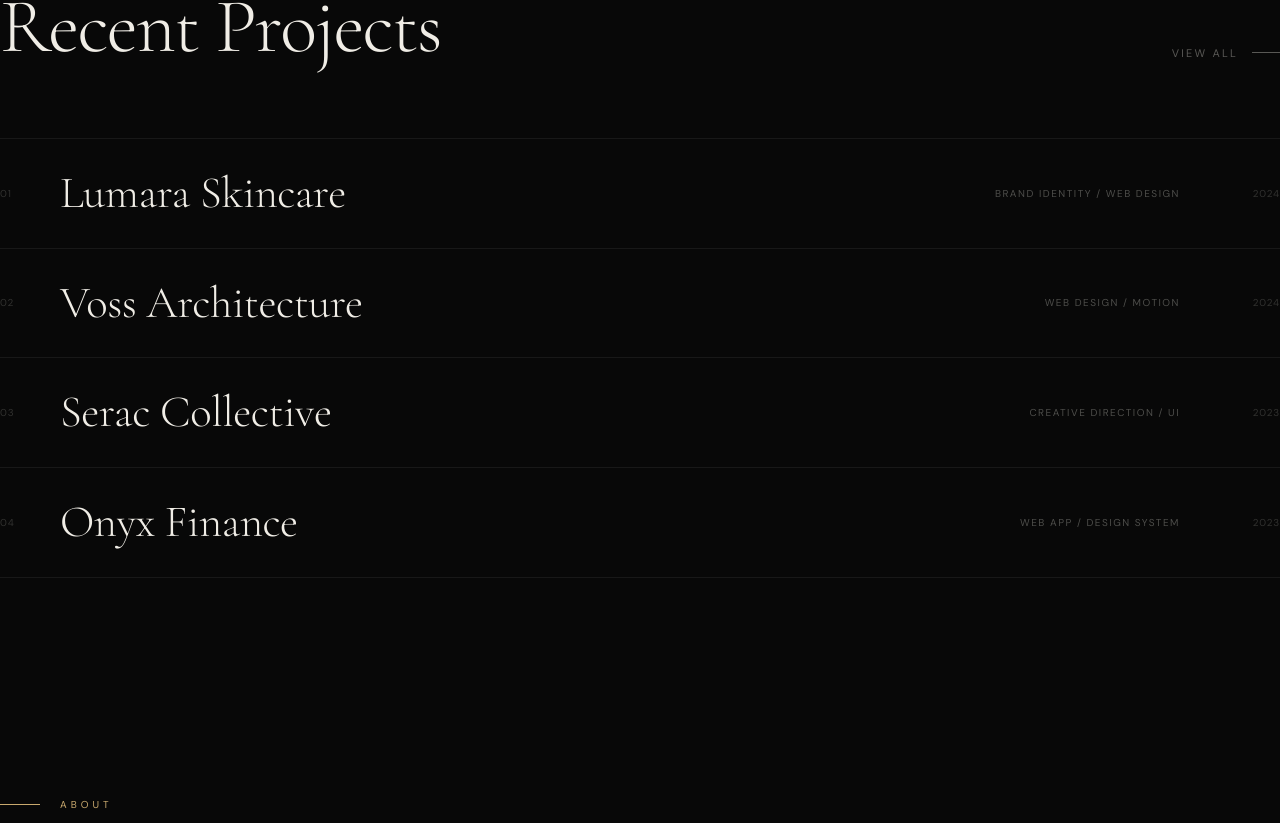
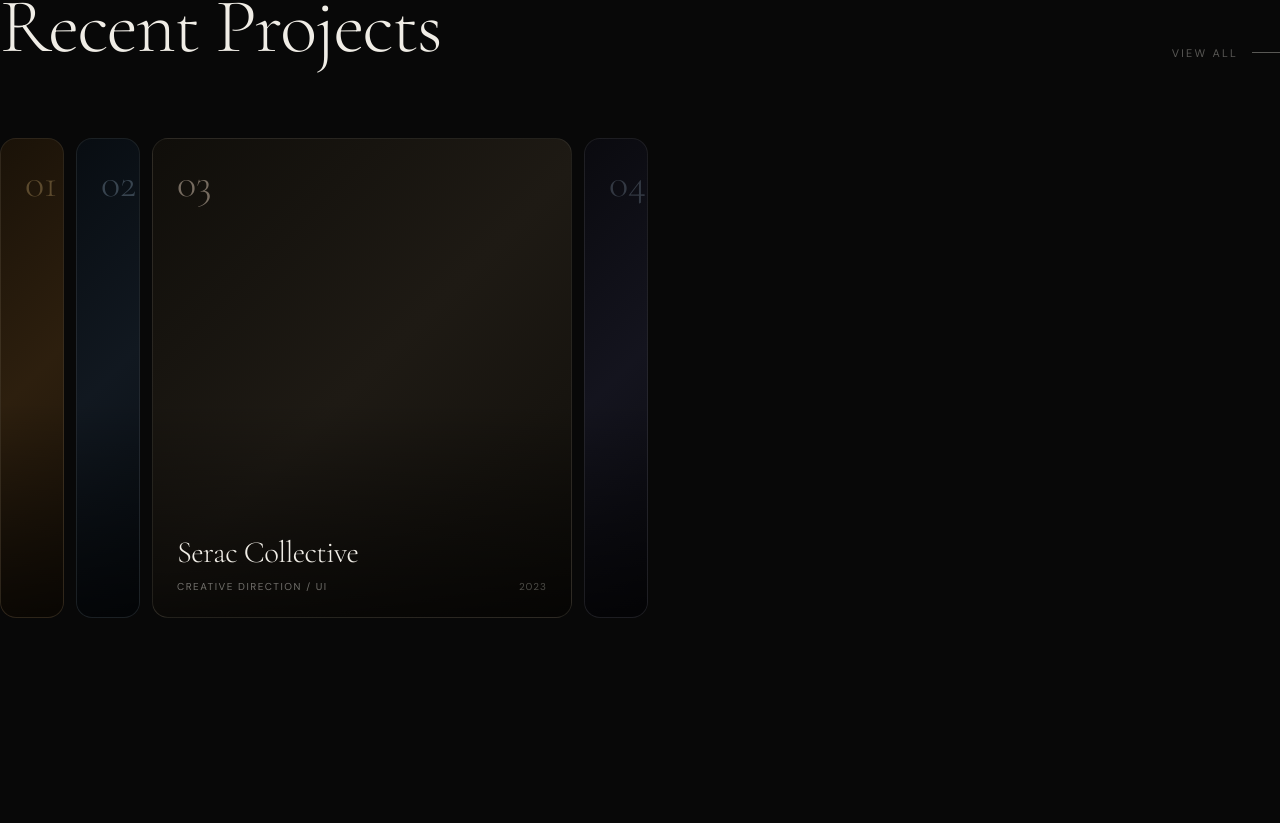
Before and after one commit to ndereba2business-glitch/noir-studio, a Next.js app: page / in a window 1280 px wide. Shown: the part 1093-1916 px from the top of the page. Built offline with nearby package versions, Linux system fonts and the light colour scheme.

Commit message:
Add interactive accordion to Work section

```diff
--- a/components/sections/Work.tsx
+++ b/components/sections/Work.tsx
@@ -3,6 +3,7 @@
 import { useEffect, useRef, useState } from 'react'
 import { gsap } from 'gsap'
 import { ScrollTrigger } from 'gsap/ScrollTrigger'
+import Link from 'next/link' // Added next/link import
 
 gsap.registerPlugin(ScrollTrigger)
 
@@ -41,14 +42,144 @@ const PROJECTS = [
   },
 ]
 
+type Project = (typeof PROJECTS)[number]
+
+function AccordionItem({
+  item,
+  isActive,
+  onActivate,
+}: {
+  item: Project
+  isActive: boolean
+  onActivate: () => void
+}) {
+  return (
+    <div
+      onMouseEnter={onActivate}
+      onClick={onActivate}
+      className="transition-all duration-700 ease-in-out"
+      style={{
+        position: 'relative',
+        flexShrink: 0,
+        height: '480px',
+        width: isActive ? '420px' : '64px',
+        maxWidth: isActive ? '60vw' : '64px',
+        borderRadius: '16px',
+        overflow: 'hidden',
+        cursor: 'pointer',
+        background: item.bg,
+        border: '1px solid rgba(240,237,230,0.08)',
+      }}
+    >
+      <div
+        style={{
+          position: 'absolute',
+          inset: 0,
+          background: 'linear-gradient(to top, rgba(0,0,0,0.65) 0%, transparent 45%)',
+        }}
+      />
+
+      <span
+        style={{
+          position: 'absolute',
+          top: '24px',
+          left: '24px',
+          fontFamily: 'var(--font-cormorant), serif',
+          fontSize: '2.5rem',
+          fontWeight: 300,
+          color: item.color,
+          opacity: isActive ? 0.6 : 0.35,
+          transition: 'opacity 0.5s ease',
+          lineHeight: 1,
+        }}
+      >
+        {item.id}
+      </span>
+
+      {isActive && (
+        <div
+          style={{
+            position: 'absolute',
+            bottom: '24px',
+            left: '24px',
+            right: '24px',
+            opacity: 1,
+            transition: 'opacity 0.5s ease 0.15s',
+          }}
+        >
+          <h3
+            style={{
+              fontFamily: 'var(--font-cormorant), serif',
+              fontSize: 'clamp(1.6rem, 2.4vw, 2.2rem)',
+              fontWeight: 300,
+              color: '#f0ede6',
+              marginBottom: '10px',
+              lineHeight: 1.1,
+              whiteSpace: 'nowrap',
+              overflow: 'hidden',
+              textOverflow: 'ellipsis',
+            }}
+          >
+            {item.title}
+          </h3>
+          <div style={{ display: 'flex', justifyContent: 'space-between', gap: '12px' }}>
+            <span
+              style={{
+                fontFamily: 'var(--font-dm-sans), sans-serif',
+                fontSize: '10px',
+                letterSpacing: '0.15em',
+                textTransform: 'uppercase',
+                color: 'rgba(240,237,230,0.45)',
+                whiteSpace: 'nowrap',
+                overflow: 'hidden',
+                textOverflow: 'ellipsis',
+              }}
+            >
+              {item.category}
+            </span>
+            <span
+              style={{
+                fontFamily: 'var(--font-dm-sans), sans-serif',
+                fontSize: '10px',
+                letterSpacing: '0.1em',
+                color: 'rgba(240,237,230,0.3)',
+              }}
+            >
+              {item.year}
+            </span>
+          </div>
+        </div>
+      )}
+
+      {!isActive && (
+        <span
+          style={{
+            position: 'absolute',
+            bottom: '32px',
+            left: '50%',
+            transform: 'translateX(-50%) rotate(90deg)',
+            transformOrigin: 'left center',
+            whiteSpace: 'nowrap',
+            fontFamily: 'var(--font-dm-sans), sans-serif',
+            fontSize: '10px',
+            letterSpacing: '0.2em',
+            textTransform: 'uppercase',
+            color: 'rgba(240,237,230,0.4)',
+          }}
+        >
+          {item.title}
+        </span>
+      )}
+    </div>
+  )
+}
+
 export default function Work() {
   const sectionRef = useRef<HTMLElement>(null)
-  const previewRef = useRef<HTMLDivElement>(null)
-  const [activeProject, setActiveProject] = useState<number | null>(null)
+  const [activeIndex, setActiveIndex] = useState(2)
 
   useEffect(() => {
     const ctx = gsap.context(() => {
-
       gsap.from('.work-header', {
         y: 50,
         opacity: 0,
@@ -61,75 +192,25 @@ export default function Work() {
         },
       })
 
-      gsap.from('.project-row', {
-        y: 24,
+      gsap.from('.accordion-track', {
+        y: 30,
         opacity: 0,
-        duration: 0.9,
-        stagger: 0.1,
+        duration: 1,
         ease: 'power3.out',
         scrollTrigger: {
-          trigger: '.projects-list',
-          start: 'top 82%',
+          trigger: '.accordion-track',
+          start: 'top 85%',
           toggleActions: 'play none none none',
         },
       })
-
     }, sectionRef)
 
     return () => ctx.revert()
   }, [])
 
-  const handleMouseMove = (e: React.MouseEvent) => {
-    if (!previewRef.current || !sectionRef.current) return
-    const rect = sectionRef.current.getBoundingClientRect()
-    const x = e.clientX - rect.left
-    const y = e.clientY - rect.top
-    gsap.to(previewRef.current, {
-      x: x - 140,
-      y: y - 100,
-      duration: 0.5,
-      ease: 'power2.out',
-    })
-  }
-
-  const handleProjectEnter = (index: number) => {
-    setActiveProject(index)
-    gsap.killTweensOf(previewRef.current)
-    gsap.to(previewRef.current, {
-      opacity: 1,
-      transform: 'scale(1)',
-      duration: 0.45,
-      ease: 'power3.out',
-    })
-  }
-
-  const handleProjectLeave = () => {
-    setActiveProject(null)
-    gsap.killTweensOf(previewRef.current)
-    gsap.to(previewRef.current, {
-      opacity: 0,
-      transform: 'scale(0.88)',
-      duration: 0.35,
-      ease: 'power2.in',
-    })
-  }
-
-  const handleRowOver = (e: React.MouseEvent<HTMLDivElement>) => {
-    const el = e.currentTarget
-    gsap.to(el, { paddingLeft: 16, duration: 0.35, ease: 'power2.out' })
-    el.style.borderTopColor = 'rgba(201,169,110,0.4)'
-  }
-
-  const handleRowOut = (e: React.MouseEvent<HTMLDivElement>) => {
-    const el = e.currentTarget
-    gsap.to(el, { paddingLeft: 0, duration: 0.35, ease: 'power2.out' })
-    el.style.borderTopColor = 'rgba(240,237,230,0.07)'
-  }
-
   return (
     <section
       ref={sectionRef}
-      onMouseMove={handleMouseMove}
       style={{
         position: 'relative',
         width: '100%',
@@ -138,91 +219,37 @@ export default function Work() {
         overflow: 'hidden',
       }}
     >
-
-      <div
-        ref={previewRef}
-        style={{
-          position: 'absolute',
-          width: '300px',
-          height: '210px',
-          borderRadius: '3px',
-          overflow: 'hidden',
-          pointerEvents: 'none',
-          zIndex: 50,
-          opacity: 0,
-          transform: 'scale(0.88)',
-          top: 0,
-          left: 0,
-          boxShadow: '0 24px 64px rgba(0,0,0,0.6)',
-        }}
-      >
-        {PROJECTS.map((project, i) => (
-          <div
-            key={i}
-            style={{
-              position: 'absolute',
-              inset: 0,
-              background: project.bg,
-              opacity: activeProject === i ? 1 : 0,
-              transition: 'opacity 0.35s ease',
-              display: 'flex',
-              alignItems: 'center',
-              justifyContent: 'center',
-              flexDirection: 'column',
-              gap: '8px',
-            }}
-          >
-            <span style={{
-              fontFamily: 'var(--font-cormorant), serif',
-              fontSize: '4rem',
-              color: project.color,
-              opacity: 0.5,
-              fontWeight: 300,
-              lineHeight: 1,
-            }}>
-              {project.id}
-            </span>
-            <span style={{
-              fontFamily: 'var(--font-dm-sans), sans-serif',
-              fontSize: '9px',
-              letterSpacing: '0.3em',
-              textTransform: 'uppercase',
-              color: project.color,
-              opacity: 0.4,
-            }}>
-              {project.title}
-            </span>
-          </div>
-        ))}
-      </div>
-
       <div className="work-header" style={{ marginBottom: '72px' }}>
         <div style={{ display: 'flex', alignItems: 'center', gap: '20px', marginBottom: '28px' }}>
           <div style={{ width: '40px', height: '1px', background: '#c9a96e' }} />
-          <span style={{
+          <span
+            style={{
               fontFamily: 'var(--font-dm-sans), sans-serif',
               fontSize: '10px',
               letterSpacing: '0.4em',
               textTransform: 'uppercase',
               color: '#c9a96e',
-          }}>
+            }}
+          >
             Selected Work
           </span>
         </div>
 
         <div style={{ display: 'flex', alignItems: 'flex-end', justifyContent: 'space-between' }}>
-          <h2 style={{
+          <h2
+            style={{
               fontFamily: 'var(--font-cormorant), serif',
               fontSize: 'clamp(2.5rem, 6vw, 5rem)',
               fontWeight: 300,
               color: '#f0ede6',
               lineHeight: 1,
               letterSpacing: '-0.02em',
-          }}>
+            }}
+          >
             Recent Projects
           </h2>
 
-          <a
+          <Link
             href="/work"
             style={{
               fontFamily: 'var(--font-dm-sans), sans-serif',
@@ -238,78 +265,29 @@ export default function Work() {
           >
             <span>View All</span>
             <span style={{ width: '28px', height: '1px', background: 'currentColor', display: 'block' }} />
-          </a>
+          </Link>
         </div>
       </div>
 
-      <div className="projects-list">
-        {PROJECTS.map((project, i) => (
       <div
-            key={i}
-            className="project-row"
-            onMouseEnter={() => handleProjectEnter(i)}
-            onMouseLeave={handleProjectLeave}
-            onMouseOver={handleRowOver}
-            onMouseOut={handleRowOut}
+        className="accordion-track"
         style={{
           display: 'flex',
           alignItems: 'center',
-              justifyContent: 'space-between',
-              padding: '32px 0',
-              paddingLeft: '0px',
-              borderTop: '1px solid rgba(240,237,230,0.07)',
-              cursor: 'pointer',
+          gap: '12px',
+          overflowX: 'auto',
+          paddingBottom: '8px',
         }}
       >
-            <div style={{ display: 'flex', alignItems: 'center', gap: '36px' }}>
-              <span style={{
-                fontFamily: 'var(--font-dm-sans), sans-serif',
-                fontSize: '10px',
-                color: 'rgba(240,237,230,0.18)',
-                letterSpacing: '0.08em',
-                minWidth: '24px',
-              }}>
-                {project.id}
-              </span>
-              <h3 style={{
-                fontFamily: 'var(--font-cormorant), serif',
-                fontSize: 'clamp(1.9rem, 3.5vw, 3.2rem)',
-                fontWeight: 300,
-                color: '#f0ede6',
-                letterSpacing: '-0.01em',
-                lineHeight: 1,
-              }}>
-                {project.title}
-              </h3>
+        {PROJECTS.map((project, i) => (
+          <AccordionItem
+            key={project.id}
+            item={project}
+            isActive={i === activeIndex}
+            onActivate={() => setActiveIndex(i)}
+          />
+        ))}
       </div>
-
-            <div style={{ display: 'flex', alignItems: 'center', gap: '64px' }}>
-              <span style={{
-                fontFamily: 'var(--font-dm-sans), sans-serif',
-                fontSize: '10px',
-                color: 'rgba(240,237,230,0.3)',
-                letterSpacing: '0.15em',
-                textTransform: 'uppercase',
-              }}>
-                {project.category}
-              </span>
-              <span style={{
-                fontFamily: 'var(--font-dm-sans), sans-serif',
-                fontSize: '10px',
-                color: 'rgba(240,237,230,0.18)',
-                letterSpacing: '0.08em',
-                minWidth: '36px',
-                textAlign: 'right' as const,
-              }}>
-                {project.year}
-              </span>
-            </div>
-          </div>
-        ))}
-
-        <div style={{ borderTop: '1px solid rgba(240,237,230,0.07)' }} />
-      </div>
-
     </section>
   )
 }
```
Lines whose indentation alone changed are shown as unchanged.
